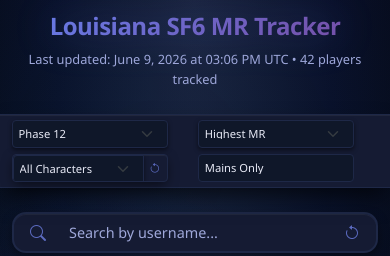
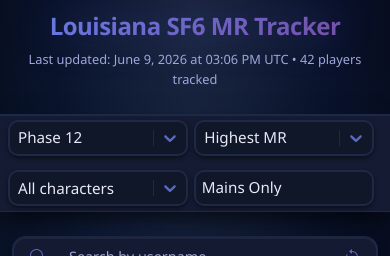
Before and after one commit to jordanx8/LAFGC_SF6_Tracker, a React (Vite) app in the folder sf6-tracker/: page / in a window 390 px wide. Shown: the top 256 px of the page. Built offline with nearby package versions, Linux system fonts and the light colour scheme.

Commit message:
use react-select, and update styling

```diff
--- a/sf6-tracker/package.json
+++ b/sf6-tracker/package.json
@@ -11,7 +11,8 @@
   },
   "dependencies": {
     "react": "^19.2.6",
-    "react-dom": "^19.2.6"
+    "react-dom": "^19.2.6",
+    "react-select": "^5.10.2"
   },
   "devDependencies": {
     "@eslint/js": "^10.0.1",
--- a/sf6-tracker/src/components/FilterControls.jsx
+++ b/sf6-tracker/src/components/FilterControls.jsx
@@ -1,4 +1,7 @@
 import PhaseFilter from "./PhaseFilter";
+import React from 'react';
+import Select from 'react-select';
+
 
 function FilterControls({
   currentMode,
@@ -12,67 +15,85 @@
   currentPhase,
   setCurrentPhase
 }) {
+  const char_options = characters.map(char => ({value: char, label: char}));
+
+  const modeOptions = [
+    {
+      value: 'highest',
+      label: parseInt(currentPhase.replace("Phase ", ""), 10) < 11 ? "Highest MR*" : "Highest MR"
+    },
+    { value: 'current', label: 'Current MR' }
+  ];
+
+  const selectedMode = modeOptions.find(option => option.value === currentMode);
+
   return (
     <div className="card controls-card mb-4">
       <div className="card-body">
-        <div className="row align-items-center justify-content-center">
-          <div className="col-auto label">
-            <label htmlFor="phaseModeSelect" className="form-label mb-0">Phase:</label>
-          </div>
-          <PhaseFilter
-            currentPhase={currentPhase}
-            setCurrentPhase={setCurrentPhase}
-            phaseList={phaseList}
-          />
-          <div className="col-auto label">
-            <label htmlFor="mrModeSelect" className="form-label mb-0">Mode:</label>
-          </div>
+        <div className="row align-items-center justify-content-center g-2">
           <div className="col-auto">
-            <select
-              id="mrModeSelect"
-              className="form-select form-select-sm"
-              value={currentMode}
-              onChange={(e) => setCurrentMode(e.target.value)}
-              data-bs-theme="dark"
-            >
-              <option value="highest">{parseInt(currentPhase.replace("Phase ", ""), 10) < 11 ? "Highest MR*" : "Highest MR"}</option>
-              <option value="current">Current MR</option>
-            </select>
-          </div>
-          <div className="col-auto">
-            <div className="input-group input-group-sm">
-              <select
-                id="characterFilter"
-                className="form-select form-select-sm"
-                value={currentCharacterFilter}
-                onChange={(e) => setCurrentCharacterFilter(e.target.value)}
-              >
-                <option value="">All Characters</option>
-                {characters.map(char => (
-                  <option key={char} value={char}>{char}</option>
-                ))}
-              </select>
-              <button
-                id="resetCharacterFilter"
-                className="input-group-text reset-button"
-                title="Reset to All Characters"
-                onClick={() => setCurrentCharacterFilter('')}
-              >
-                <i className="bi bi-arrow-counterclockwise"></i>
-              </button>
+            <div className="d-flex flex-row align-items-center gap-2">
+              <label htmlFor="phaseModeSelect" className="form-label mb-0 text-nowrap">Phase:</label>
+              <PhaseFilter
+                currentPhase={currentPhase}
+                setCurrentPhase={setCurrentPhase}
+                phaseList={phaseList}
+              />
             </div>
           </div>
 
           <div className="col-auto">
-            <div className="form-check">
+            <div className="d-flex flex-row align-items-center gap-2">
+              <label htmlFor="mrModeSelect" className="form-label mb-0 text-nowrap">Mode:</label>
+              <Select
+                options={modeOptions}
+                value={selectedMode}
+                onChange={(selected) => setCurrentMode(selected.value)}
+                classNamePrefix="rs"
+                className="react-select-bootstrap"
+                isSearchable={false}
+              />
+            </div>
+          </div>
+
+          <div className="col-auto">
+            <div className="d-flex flex-row align-items-center gap-2">
+              <label className="form-label mb-0 text-nowrap">Character:</label>
+              <Select
+                options={char_options}
+                onChange={(selected) => {
+                  setCurrentCharacterFilter(selected ? selected.value : null);
+                }}
+                classNamePrefix="rs"
+                className="react-select-bootstrap"
+                placeholder="All characters"
+                isClearable
+                isSearchable
+              />
+            </div>
+          </div>
+
+          <div className="col-auto">
+            <div
+              className="form-check"
+              onClick={(e) => {
+                e.preventDefault();
+                setMainsOnly(!mainsOnly);
+              }}
+            >
               <input
                 type="checkbox"
                 id="mainsFilter"
                 className="form-check-input"
                 checked={mainsOnly}
-                onChange={(e) => setMainsOnly(e.target.checked)}
+                onChange={() => {}}
+                readOnly
               />
-              <label className="form-check-label" htmlFor="mainsFilter">
+              <label
+                className="form-check-label"
+                htmlFor="mainsFilter"
+                onClick={(e) => e.preventDefault()}
+              >
                 Mains Only
               </label>
             </div>
--- a/sf6-tracker/src/components/PhaseFilter.jsx
+++ b/sf6-tracker/src/components/PhaseFilter.jsx
@@ -1,22 +1,28 @@
+import React from 'react';
+import Select from 'react-select';
+
 function PhaseFilter({
     currentPhase,
     setCurrentPhase,
     phaseList,
   }) {
+    const phaseOptions = phaseList.map(phase => ({
+      value: phase,
+      label: phase
+    }));
+
+    const selectedOption = phaseOptions.find(option => option.value === currentPhase);
+
     return (
         <div className="col-auto">
-        <select
-          id="phaseModeSelect"
-          className="form-select form-select-sm"
-          value={currentPhase}
-          onChange={(e) => setCurrentPhase(e.target.value)}
-        >
-            {phaseList.map((phase) => (
-            <option key={phase} value={phase}>
-                {phase}
-            </option>
-            ))}
-        </select>
+        <Select
+          options={phaseOptions}
+          value={selectedOption}
+          onChange={(selected) => setCurrentPhase(selected.value)}
+          classNamePrefix="rs"
+          className="react-select-bootstrap"
+          isSearchable={false}
+        />
       </div>
     );
 }
--- a/sf6-tracker/src/styles.css
+++ b/sf6-tracker/src/styles.css
@@ -115,7 +115,6 @@
     font-weight: 500;
     font-size: 0.95rem;
     cursor: default;
-    pointer-events: none;
 }
 
 /* 1. Apply shared text, borders, and animations here */
@@ -199,6 +198,260 @@
     font-weight: 500;
     cursor: pointer;
     user-select: none;
+}
+
+/* React Select Styles */
+.react-select-bootstrap .rs__control {
+    background-color: var(--bg-secondary) !important;
+    border: 2px solid var(--border-color) !important;
+    border-radius: 10px !important;
+    min-height: 38px;
+    box-shadow: var(--shadow-sm);
+    transition: all 0.3s cubic-bezier(0.4, 0, 0.2, 1);
+    cursor: pointer;
+    min-width: 180px;
+    font-size: 0.95rem;
+}
+
+.react-select-bootstrap .rs__control:hover {
+    border-color: var(--border-accent) !important;
+    background-color: var(--bg-tertiary) !important;
+    box-shadow: var(--shadow-md);
+}
+
+.react-select-bootstrap .rs__control--is-focused {
+    background-color: var(--bg-tertiary) !important;
+    border-color: var(--accent-primary) !important;
+    box-shadow: 0 0 0 4px rgba(94, 114, 228, 0.2), var(--shadow-md) !important;
+}
+
+.react-select-bootstrap .rs__control--is-focused:hover {
+    border-color: var(--accent-primary) !important;
+}
+
+.react-select-bootstrap .rs__value-container {
+    padding: 2px 8px;
+}
+
+.react-select-bootstrap .rs__input-container {
+    color: var(--text-primary) !important;
+    margin: 0;
+    padding: 0;
+    font-size: 0.95rem;
+}
+
+.react-select-bootstrap .rs__input {
+    color: var(--text-primary) !important;
+    font-size: 0.95rem;
+}
+
+.react-select-bootstrap .rs__placeholder {
+    color: var(--text-primary) !important;
+    opacity: 1;
+    font-size: 0.95rem;
+}
+
+.react-select-bootstrap .rs__single-value {
+    color: var(--text-primary) !important;
+    font-size: 0.95rem;
+    font-weight: 400;
+}
+
+.react-select-bootstrap .rs__indicator-separator {
+    background-color: var(--border-color) !important;
+}
+
+.react-select-bootstrap .rs__indicator {
+    color: var(--text-muted) !important;
+    transition: color 0.3s ease;
+}
+
+.react-select-bootstrap .rs__control:hover .rs__indicator {
+    color: var(--text-secondary) !important;
+}
+
+.react-select-bootstrap .rs__control--is-focused .rs__indicator {
+    color: var(--accent-primary) !important;
+}
+
+.react-select-bootstrap .rs__clear-indicator:hover {
+    color: var(--accent-primary) !important;
+}
+
+.react-select-bootstrap .rs__dropdown-indicator:hover {
+    color: var(--accent-primary) !important;
+}
+
+.react-select-bootstrap .rs__menu {
+    background-color: var(--bg-secondary) !important;
+    border: 2px solid var(--border-accent) !important;
+    border-radius: 10px !important;
+    box-shadow: var(--shadow-lg);
+    margin-top: 4px;
+    overflow: hidden;
+    z-index: 1000;
+}
+
+.react-select-bootstrap .rs__menu-list {
+    padding: 4px;
+    max-height: 300px;
+}
+
+.react-select-bootstrap .rs__option {
+    background-color: transparent !important;
+    color: var(--text-primary) !important;
+    cursor: pointer;
+    padding: 8px 12px;
+    border-radius: 6px;
+    transition: all 0.2s ease;
+    font-size: 0.95rem;
+}
+
+.react-select-bootstrap .rs__option:hover {
+    background-color: var(--bg-hover) !important;
+}
+
+.react-select-bootstrap .rs__option--is-focused {
+    background-color: var(--bg-hover) !important;
+}
+
+.react-select-bootstrap .rs__option--is-selected {
+    background-color: var(--accent-primary) !important;
+    color: var(--text-primary) !important;
+}
+
+.react-select-bootstrap .rs__option--is-selected:hover {
+    background-color: var(--accent-secondary) !important;
+}
+
+.react-select-bootstrap .rs__menu-notice {
+    color: var(--text-secondary) !important;
+    padding: 8px 12px;
+}
+
+/* Filter Controls Responsive Layout */
+.controls-card .row {
+    gap: 0.75rem;
+}
+
+.controls-card .col-auto {
+    padding-left: 0.375rem;
+    padding-right: 0.375rem;
+}
+
+.controls-card .form-check-label {
+    font-size: 0.95rem;
+    font-weight: 500;
+}
+
+@media (max-width: 768px) {
+    .controls-card .row {
+        gap: 0.5rem;
+    }
+
+    .react-select-bootstrap .rs__control {
+        min-width: 140px;
+    }
+}
+
+@media (max-width: 576px) {
+    .controls-card .card-body {
+        padding: 0.875rem !important;
+    }
+
+    .controls-card .row {
+        gap: 0.5rem;
+        row-gap: 0.625rem;
+    }
+
+    .controls-card .col-auto {
+        width: 100%;
+        max-width: 100%;
+        padding-left: 0;
+        padding-right: 0;
+    }
+
+    .controls-card .col-auto > div {
+        gap: 0.5rem !important;
+        width: 100%;
+    }
+
+    .controls-card .form-label {
+        font-size: 0.95rem;
+        margin-bottom: 0 !important;
+        flex-shrink: 0;
+        min-width: fit-content;
+    }
+
+    .react-select-bootstrap {
+        flex: 1;
+        min-width: 0;
+    }
+
+    .react-select-bootstrap .rs__control {
+        min-width: 100%;
+        min-height: 36px;
+        font-size: 0.95rem;
+    }
+
+    .react-select-bootstrap .rs__value-container {
+        padding: 2px 6px;
+    }
+
+    .react-select-bootstrap .rs__input-container,
+    .react-select-bootstrap .rs__input,
+    .react-select-bootstrap .rs__placeholder,
+    .react-select-bootstrap .rs__single-value {
+        font-size: 0.95rem !important;
+    }
+
+    .react-select-bootstrap .rs__indicator {
+        padding: 6px;
+    }
+
+    .controls-card .form-check {
+        justify-content: center;
+        padding: 0 12px;
+        min-height: 36px;
+        display: flex;
+        align-items: center;
+        background-color: var(--bg-secondary);
+        border: 2px solid var(--border-color);
+        border-radius: 10px;
+        box-shadow: var(--shadow-sm);
+        transition: all 0.3s cubic-bezier(0.4, 0, 0.2, 1);
+        margin: 0;
+        cursor: pointer;
+    }
+
+    .controls-card .form-check:hover {
+        border-color: var(--border-accent);
+        background-color: var(--bg-tertiary);
+        box-shadow: var(--shadow-md);
+    }
+
+    .controls-card .form-check-input {
+        display: none;
+    }
+
+    .controls-card .form-check-input:checked + .form-check-label {
+        color: var(--accent-primary) !important;
+    }
+
+    .controls-card .form-check:has(.form-check-input:checked) {
+        background-color: var(--bg-tertiary);
+        border-color: var(--accent-primary);
+        box-shadow: 0 0 0 2px rgba(94, 114, 228, 0.2), var(--shadow-md);
+    }
+
+    .controls-card .form-check-label {
+        font-size: 0.95rem;
+        margin-bottom: 0;
+        font-weight: 500;
+        cursor: pointer;
+        width: 100%;
+        text-align: center;
+    }
 }
 
 /* Input Group */
@@ -589,10 +842,6 @@
         width: 100%;
     }
 
-    .controls-card .col-auto.label {
-        display: none;
-    }
-
     .controls-card .col-auto {
         display: flex;
         align-items: stretch;
@@ -691,18 +940,20 @@
         align-items: center;
         padding: 0.25rem 0.35rem;
         background: var(--bg-secondary);
-        border-radius: 4px;
-        border: 1px solid var(--border-color);
+        border-radius: 10px;
+        border: 2px solid var(--border-color);
         transition: all 0.3s ease;
-        height: 28px;
+        min-height: 36px;
         box-sizing: border-box;
         margin: 0;
         min-width: 0;
+        box-shadow: var(--shadow-sm);
     }
 
     .controls-card .form-check:hover {
         background: var(--bg-tertiary);
         border-color: var(--border-accent);
+        box-shadow: var(--shadow-md);
     }
 
     .controls-card .form-check-input {
@@ -717,9 +968,9 @@
     .controls-card .form-check-label {
         margin-bottom: 0;
         flex: 1;
-        font-size: 0.7rem;
+        font-size: 0.95rem;
         line-height: 1;
-        font-weight: 500;
+        font-weight: 400;
         display: flex;
         align-items: center;
         overflow: hidden;
@@ -1013,11 +1264,6 @@
     }
 }
 
-/* Made with Bob - Midnight Edition + Bootstrap */
-
-/* Made with Bob */
-
-
 /* Footer Styles */
 .footer {
     text-align: center;
@@ -1147,30 +1393,6 @@
 }
 
 
-/* Multi-select dropdown styling */
-.form-select[multiple] {
-    min-height: 38px;
-    max-height: 38px;
-    overflow-y: auto;
-    padding: 0.375rem 0.75rem;
-}
-
-.form-select[multiple] option {
-    padding: 0.25rem 0.5rem;
-    border-radius: 4px;
-    margin: 2px 0;
-}
-
-.form-select[multiple] option:checked {
-    background: var(--accent-primary) !important;
-    color: white !important;
-}
-
-.form-select[multiple]:focus option:checked {
-    background: var(--accent-primary) !important;
-}
-
-
 /* Scroll to Top Button */
 .scroll-to-top {
   position: fixed;
@@ -1178,7 +1400,7 @@
   right: 2rem;
   width: 3rem;
   height: 3rem;
-  background: linear-gradient(135deg, var(--accent-color), var(--accent-hover));
+  background: linear-gradient(135deg, var(--accent-primary), var(--accent-secondary));
   color: white;
   border: none;
   border-radius: 50%;
@@ -1196,7 +1418,7 @@
 .scroll-to-top:hover {
   transform: translateY(-3px);
   box-shadow: 0 6px 16px rgba(0, 0, 0, 0.4);
-  background: linear-gradient(135deg, var(--accent-hover), var(--accent-color));
+  background: linear-gradient(135deg, var(--accent-secondary), var(--accent-glow));
 }
 
 .scroll-to-top:active {
```
Also changed, not shown: 1 other file (tests, documents, lock files or other folders).
